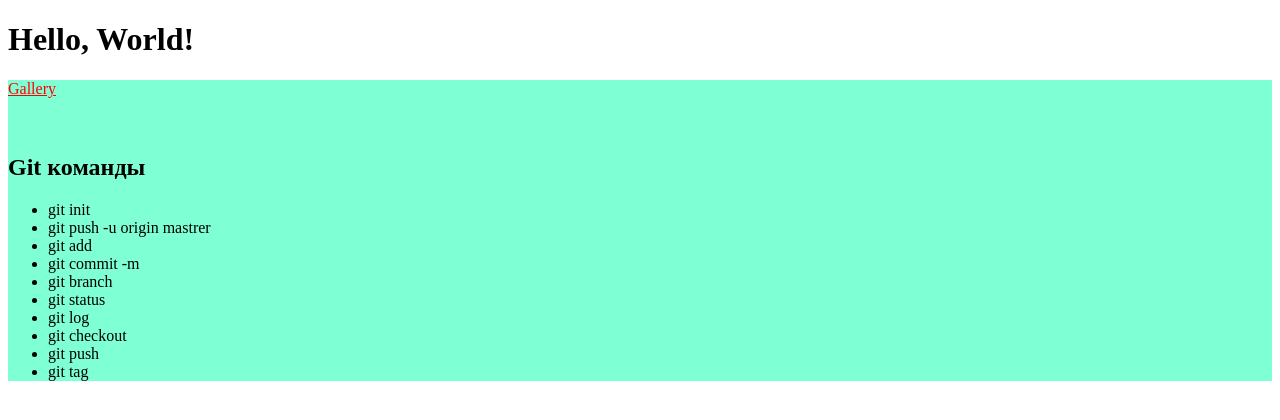
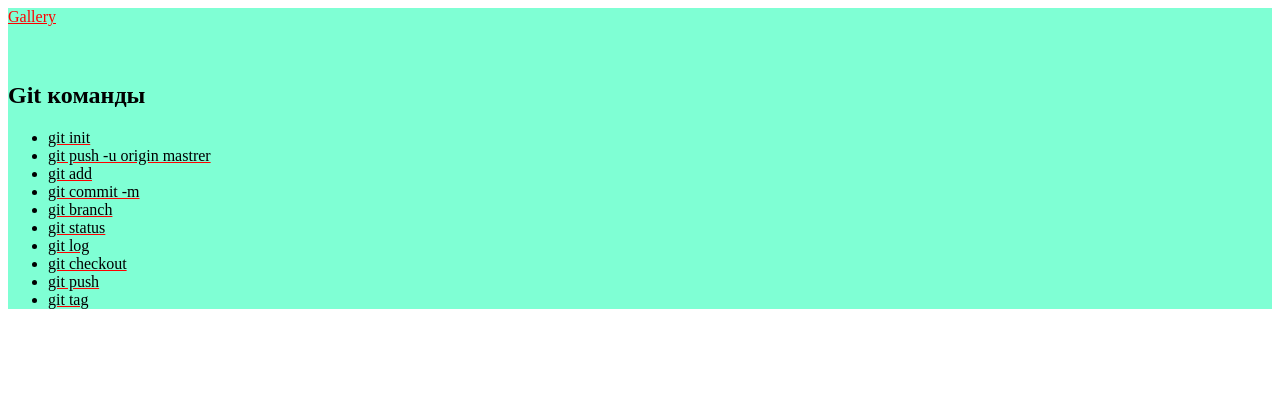
Before and after one commit to v1mes333/GitHub, a plain HTML site: page index.html in a window 1280 px wide. Drawn offline with Linux system fonts and the light colour scheme.

Commit message:
some commit

```diff
--- a/index.html
+++ b/index.html
@@ -8,9 +8,6 @@
     <link rel="stylesheet" href="./style.css">
 </head>
 <body>
-    <h1>
-        Hello, World!
-    </h1>
     <section class="wrapper">
         <a href="./pages/gallery.html">
             Gallery
--- a/style.css
+++ b/style.css
@@ -5,3 +5,7 @@ a {
 .wrapper {
     background-color: aquamarine;
 }
+
+li {
+    text-decoration: underline solid red;
+}
```
